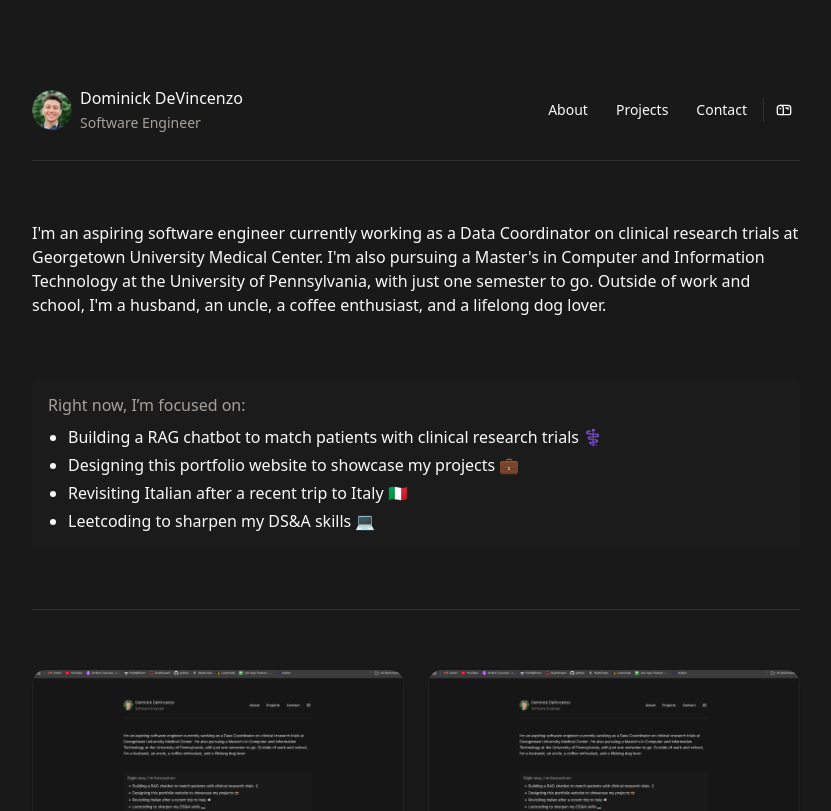
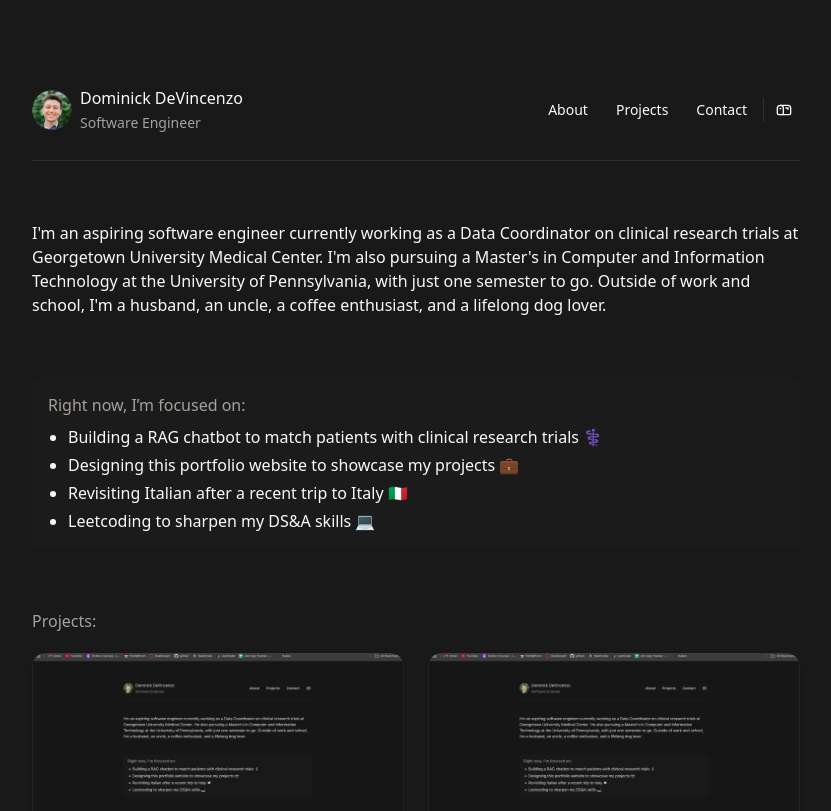
Before and after one commit to dominick-dev/portfolio-website, a Next.js app: page / in a window 1280 px wide. Shown: the top 811 px of the page, without its empty margins (224-1055 px from the left). Built offline with nearby package versions, Linux system fonts and the light colour scheme.

Commit message:
minor final changes to project grid

```diff
--- a/src/app/page.tsx
+++ b/src/app/page.tsx
@@ -74,10 +74,8 @@ export default function Home() {
       <NavBar />
       <Separator />
       <AboutMe />
+      <ProjectsGrid projects={projects} />
       <Separator className="my-15" />
-      <div>
-        <ProjectsGrid projects={projects} />
-      </div>
     </div>
   );
 }
--- a/src/components/ProjectsGrid.tsx
+++ b/src/components/ProjectsGrid.tsx
@@ -12,6 +12,12 @@ function ProjectsGrid({ projects }: Props) {
   const [expandedId, setExpandedId] = useState<number | null>(null);
 
   return (
+    <div>
+      <div>
+        <h3 className="text-base font-medium text-muted-foreground mb-5 mt-15">
+          Projects:
+        </h3>
+      </div>
       <div className="grid grid-cols-2 gap-6 auto-rows-[200px] md:auto-rows-[300px] [grid-auto-flow:dense]">
         {projects.map((project) => (
           <ProjectWrapper
@@ -23,6 +29,7 @@ function ProjectsGrid({ projects }: Props) {
             }
           />
         ))}
+      </div>
     </div>
   );
 }
```
Lines whose indentation alone changed are shown as unchanged.
